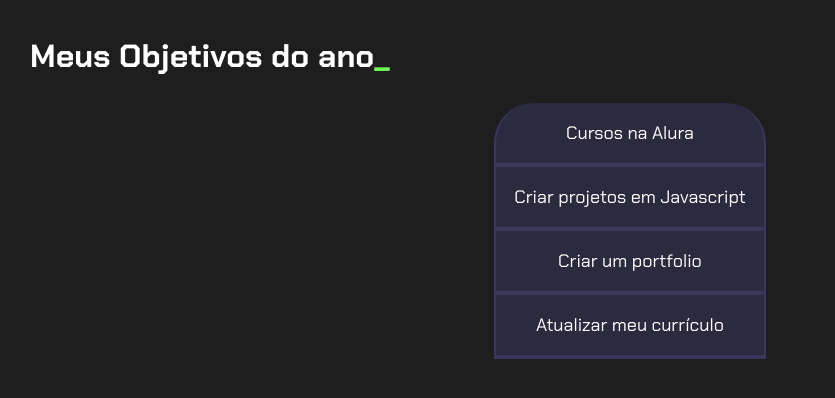
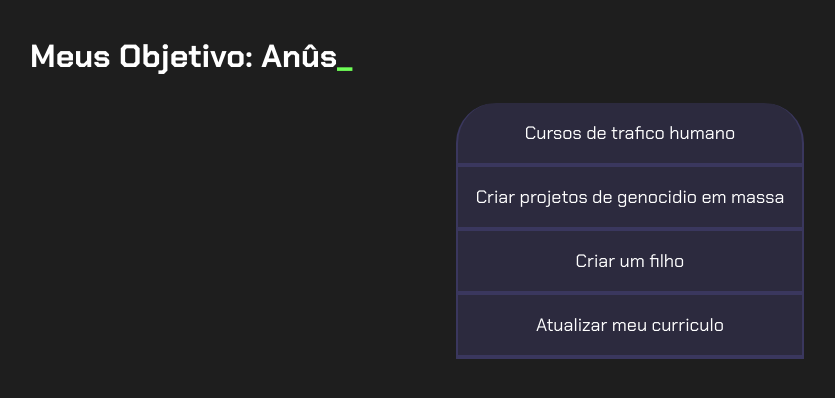
Before and after one commit to adolf227/aula-2-, a plain HTML site: page index.html in a window 1280 px wide. Shown: the whole page, without its empty margins (10-845 px from the left). Drawn offline with Linux system fonts and the light colour scheme.

Commit message:
Add files via upload

```diff
--- a/index.html
+++ b/index.html
@@ -10,12 +10,12 @@
 
 <body>
     <section class="conteudo-principal">
-        <h2 class="titulo-principal">Meus Objetivos do ano<span>_</span></h2>
+        <h2 class="titulo-principal">Meus Objetivo: Anûs<span>_</span></h2>
         <div class="botoes">
-            <button class="botao">Cursos na Alura</button>
-            <button class="botao">Criar projetos em Javascript</button>
-            <button class="botao">Criar um portfolio</button>
-            <button class="botao">Atualizar meu currículo</button>
+            <button class="botao">Cursos de trafico humano </button>
+            <button class="botao">Criar projetos de genocidio em massa</button>
+            <button class="botao">Criar um filho</button>
+            <button class="botao">Atualizar meu curriculo</button>
         </div>
     </section>
 </body>
--- a/style.css
+++ b/style.css
@@ -59,3 +59,9 @@ body {
 .botoes {
     display: block;
 }
+
+@media screen and (min-width: 768px){
+
+
+
+}
```
